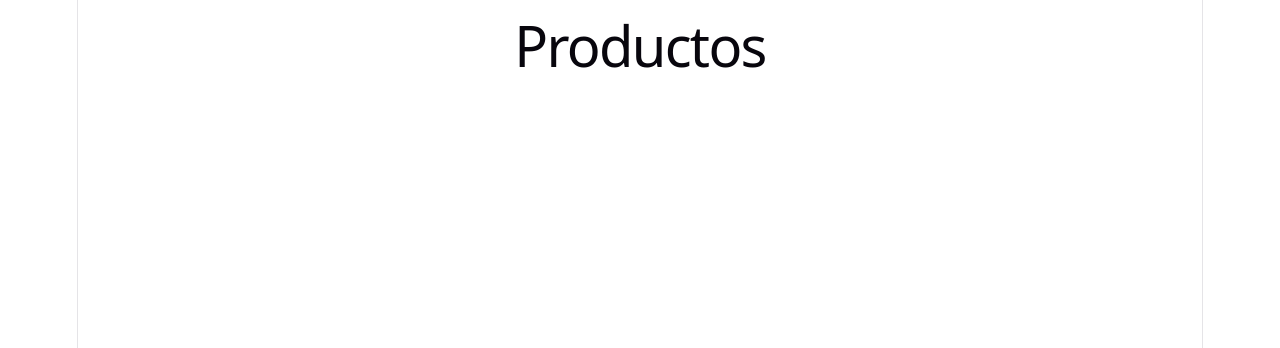
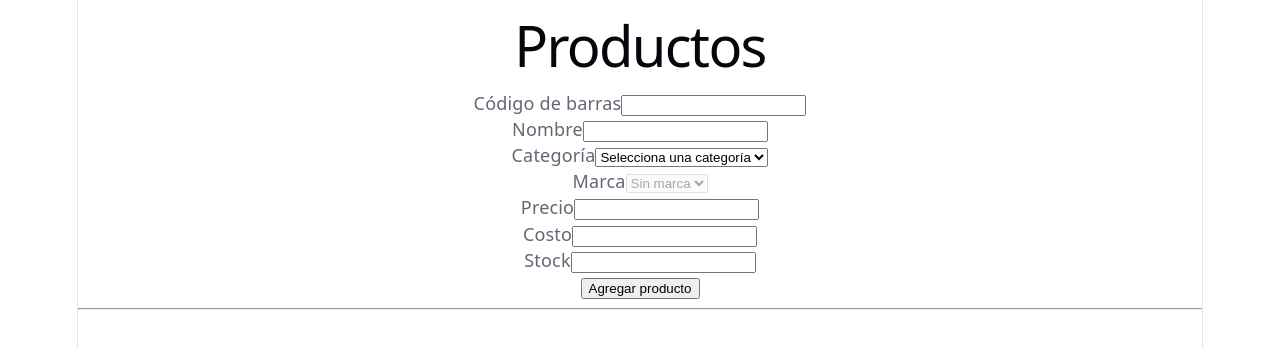
Before and after one commit to GerardoVazGa/grocery-store-sop, a React (Vite) app: page / in a window 1280 px wide. Shown: the top 348 px of the page. Built offline with nearby package versions, Linux system fonts and the light colour scheme.

Commit message:
feat(product): implement ProductForm component with hadler create and loading condition to show ProductList

```diff
--- a/src/App.jsx
+++ b/src/App.jsx
@@ -1,12 +1,28 @@
 import './App.css'
+import { ProductForm } from './features/products/components/ProductsForm.jsx'
 import { ProductsList } from './features/products/components/ProductsList.jsx'
+import { useProducts } from './features/products/hooks/useProducts.js'
 
 function App() {
+  const { products, isLoading, createProduct } = useProducts()
+
+  const handleCreate = async (product) => {
+    await createProduct(product)
+  }
 
   return (
     <div>
       <h1>Productos</h1>
-      <ProductsList />
+      <ProductForm onCreate={handleCreate}/>
+      <hr/>
+      {
+        isLoading ? (
+          <p>Loading...</p>
+        ) : (
+          <ProductsList products={products} />
+        )
+      }
+
     </div>
   )
 }
```
